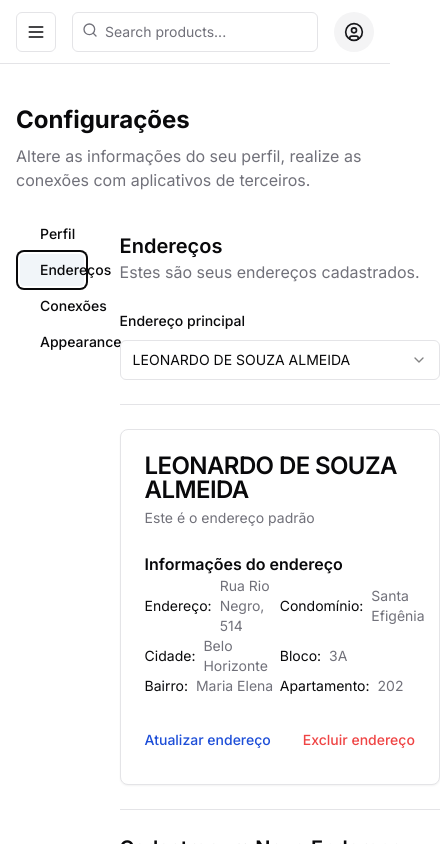
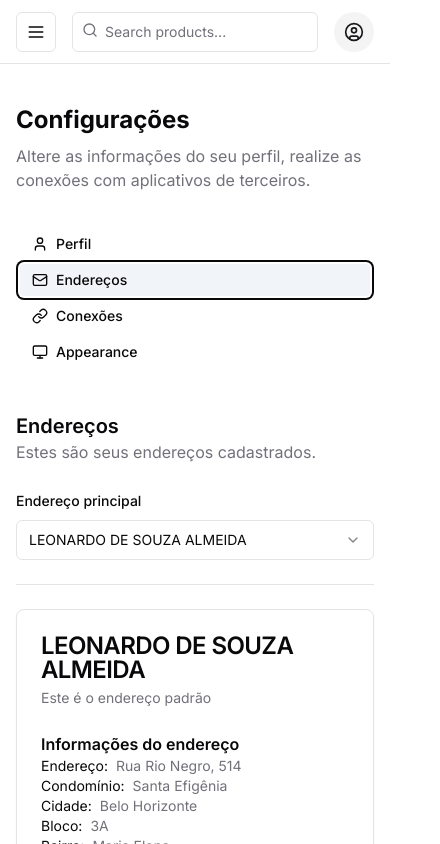
Before and after one commit to LeonardoSimpldesu/condelivery-desktop, a Next.js app: page /dashboard/settings in a window 390 px wide. Both pictures are taken after a click on the tab "Endereços". Shown: the top 844 px of the page, 440 px wide, since content can reach past the window. Built offline with nearby package versions, Linux system fonts and the light colour scheme.

Commit message:
feat: responsivity settings

```diff
--- a/app/dashboard/settings/page.tsx
+++ b/app/dashboard/settings/page.tsx
@@ -13,9 +13,9 @@ import { Connections } from '@/components/pages/settings/connections'
 export default function SettingsPage() {
 
     return (
-        <Tabs defaultValue="profile" className="flex md:flex-row gap-8">
-            <div className="w-1/5 ">
-                <TabsList aria-orientation="vertical" data-orientation="vertical" className='flex-col w-full space-y-1 bg-white '>
+        <Tabs defaultValue="profile" className="flex flex-col md:flex-row gap-8">
+            <div className="lg:w-1/5">
+                <TabsList aria-orientation="vertical" data-orientation="vertical" className='flex-col w-full space-y-1 bg-white h-fit'>
                     <TabsTrigger value="profile" className="w-full justify-start text-foreground hover:bg-slate-50 data-[state=active]:shadow-none data-[state=active]:bg-slate-100">
                         <User className="mr-2 h-4 w-4" />
                         Perfil
@@ -35,7 +35,7 @@ export default function SettingsPage() {
                 </TabsList>
             </div>
 
-            <div className="w-full md:w-2/4">
+            <div className="w-full lg:w-2/4">
                 <TabsContent value='profile' className='w-full'>
                     <Profile />
                 </TabsContent>
--- a/components/pages/settings/adresses.tsx
+++ b/components/pages/settings/adresses.tsx
@@ -47,7 +47,7 @@ export function Adresses() {
           </CardHeader>
           <CardContent>
             <div className="font-semibold">Informações do endereço</div>
-            <ul className="grid grid-cols-2">
+            <ul className="grid sm:grid-cols-2">
               <li className="flex items-center gap-2 text-sm">
                 <span className="text-foreground">Endereço:</span>
                 <span className="text-muted-foreground">
@@ -76,8 +76,8 @@ export function Adresses() {
               </li>
             </ul>
           </CardContent>
-          <CardFooter>
-            <Button variant={'link'} className="p-0 mr-8 text-blue-700">
+          <CardFooter className='flex flex-col sm:flex-row sm:gap-4'>
+            <Button variant={'link'} className="p-0 text-blue-700">
               Atualizar endereço
             </Button>
             <Button variant={'link'} className="p-0 text-destructive">
@@ -93,7 +93,7 @@ export function Adresses() {
             Cadastre um novo endereço para gerenciar onde serão suas entregas.
           </p>
         </div>
-        <div className="grid grid-cols-1 md:grid-cols-3 gap-4">
+        <div className="flex flex-col lg:grid lg:grid-cols-1 md:grid-cols-3 gap-4">
           <div className="space-y-2 col-span-2">
             <Label htmlFor="name">Come completo (nome e sobrenome)</Label>
             <Input id="name" name="name" />
@@ -102,13 +102,13 @@ export function Adresses() {
             <Label htmlFor="phone">Telefone</Label>
             <Input id="phone" name="phone" />
           </div>
+          <div className="space-y-2">
+            <Label htmlFor="cep">CEP</Label>
+            <Input id="cep" name="cep" />
+          </div>
           <div className="space-y-2 col-span-2">
             <Label htmlFor="endereco">Endereço</Label>
             <Input id="endereco" name="endereco" />
-          </div>
-          <div className="space-y-2">
-            <Label htmlFor="cep">CEP</Label>
-            <Input id="cep" name="cep" />
           </div>
           <div className="space-y-2 col-span-2">
             <Label htmlFor="city">Cidade</Label>
```
